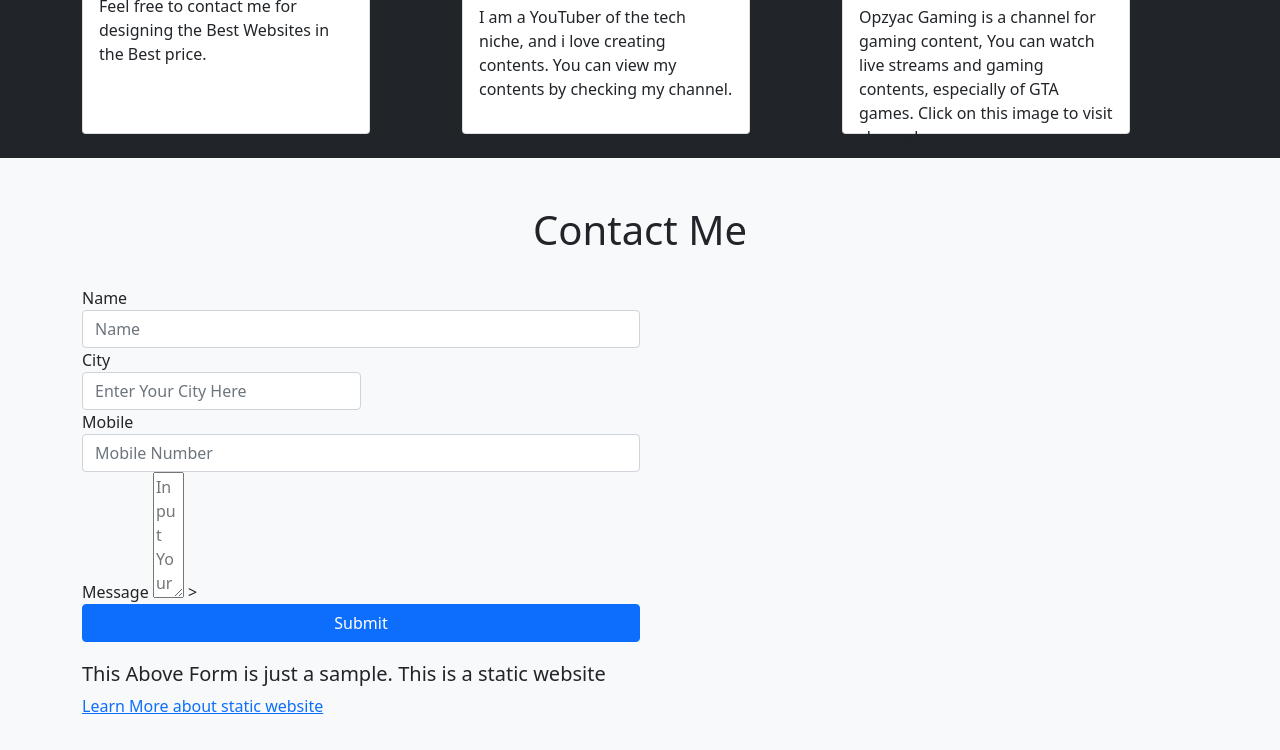
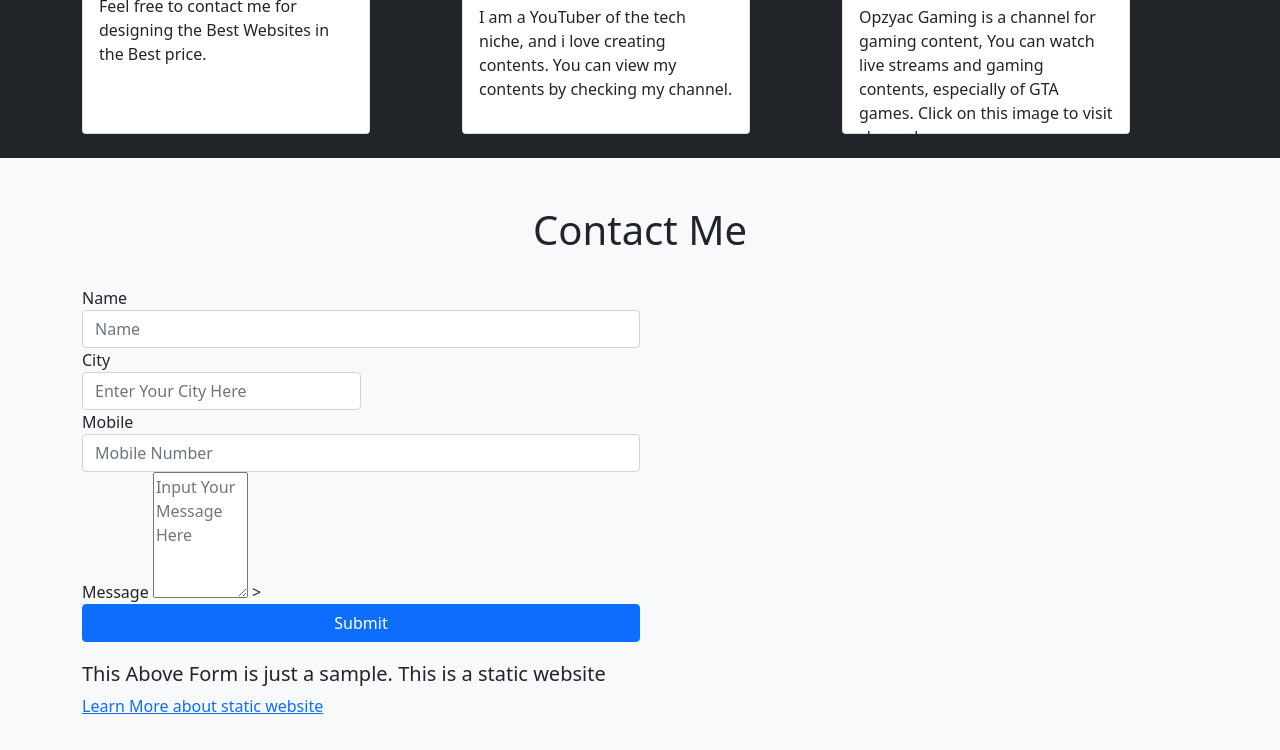
Before and after one commit to steverv192/Personal-Website-For-Steve, a plain HTML site: page index.html in a window 1280 px wide. Shown: the part 1607-2357 px from the top of the page. Drawn offline with nearby package versions, Linux system fonts and the light colour scheme.

Commit message:
Update index.html

```diff
--- a/index.html
+++ b/index.html
@@ -194,7 +194,7 @@
           </div>
          <div class="form-group col-md-6">
             <label for="inputAddress">Message</label>
-            <textarea class="form-group" cols="1
+            <textarea class="form-group" cols="8
 0" rows="5 "placeholder="Input Your Message Here"></textarea
           </div> >
           <div class="form group text-center">
```
